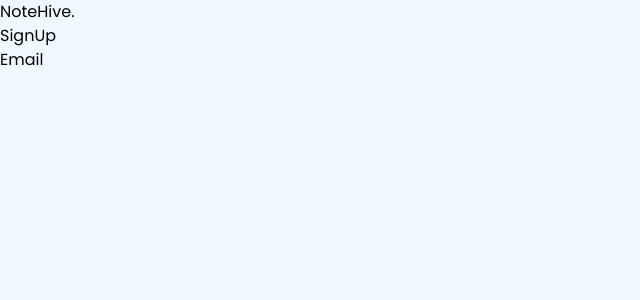
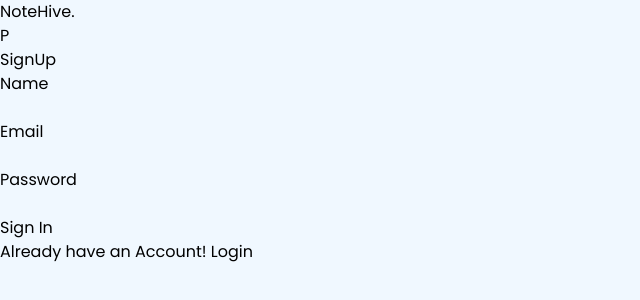
Before and after one commit to Rohanbasnet12/NoteHive, a React (Vite) app in the folder client/: page /signup in a window 1280 px wide. Shown: the top 300 px of the page, without its empty margins (0-640 px from the left). Built offline with nearby package versions, Linux system fonts and the light colour scheme.

Commit message:
Completed SignUp Page

```diff
--- a/client/src/components/Navbar.jsx
+++ b/client/src/components/Navbar.jsx
@@ -1,14 +1,18 @@
 import React from "react";
+import ProfileCard from "./ProfileCard";
 
 const Navbar = () => {
   return (
     <header className="z-50 sticky top-0 left-0 shadow-xl py-4 px-6">
-      <nav id="navbar">
+      <nav id="navbar" className="flex items-center justify-between">
         <div className="nav-head">
           <h1 className="font-semibold text-xl">
             NoteHive
             <span className="text-orange-600">.</span>
           </h1>
+        </div>
+        <div className="nav-profile-card">
+          <ProfileCard />
         </div>
       </nav>
     </header>
--- /dev/null
+++ b/client/src/components/ProfileCard.jsx
@@ -0,0 +1,14 @@
+import React from "react";
+
+const ProfileCard = () => {
+  return (
+    <div className="flex items-center justify-center gap-3">
+      <div className="profile-border rounded-full border-2 h-[40px] w-[40px] flex items-center justify-center bg-slate-400">
+        <h1 className="bg-transparent">P</h1>
+      </div>
+      <div className="dropDown-profile-item"></div>
+    </div>
+  );
+};
+
+export default ProfileCard;
--- a/client/src/pages/SignUp/SignUp.jsx
+++ b/client/src/pages/SignUp/SignUp.jsx
@@ -26,10 +26,28 @@ const SignUp = () => {
   return (
     <>
       <Navbar />
-      <div id="login" className="flex items-center justify-center mt-24">
+      <div id="login" className="flex items-center justify-center mt-16">
         <form onSubmit={handleSubmit} className="w-[350px]">
           <h1 className="text-center text-4xl font-bold py-4">SignUp</h1>
-
+          <div className="name-input pt-4">
+            <label htmlFor="name">Name</label>
+            <div className="border-b-2 border-zinc-600">
+              <input
+                type="name"
+                id="name"
+                name="name"
+                value={values.name}
+                onChange={handleChange}
+                onBlur={handleBlur}
+                className="w-full outline-none"
+              />
+            </div>
+            {errors.name && touched.name && (
+              <div className="error">
+                <p className="text-red-500 pt-1">{errors.name}</p>
+              </div>
+            )}
+          </div>
           <div className="email-input pt-4">
             <label htmlFor="email">Email</label>
             <div className="border-b-2 border-zinc-600">
@@ -43,7 +61,31 @@ const SignUp = () => {
                 className="w-full outline-none"
               />
             </div>
+            {errors.email && touched.email && (
+              <div className="error">
+                <p className="text-red-500 pt-1">{errors.email}</p>
+              </div>
+            )}
           </div>
+          <PasswordInput
+            value={values.password}
+            handleChange={handleChange}
+            handleBlur={handleBlur}
+            error={errors.password}
+            touched={touched.password}
+          />
+          <button
+            type="submit"
+            className="w-full bg-slate-800 text-white font-medium text-xl rounded-md py-2 my-5"
+          >
+            Sign In
+          </button>
+          <p className="text-center w-full font-medium text-md">
+            Already have an Account!
+            <Link to="/login">
+              <span className="font-bold cursor-pointer"> Login </span>
+            </Link>
+          </p>
         </form>
       </div>
     </>
--- a/client/src/schema/signUpSchema.js
+++ b/client/src/schema/signUpSchema.js
@@ -15,7 +15,7 @@ const passwordSchema = yup.string()
     .required("Password is required");
 
 export const signUpSchema = yup.object().shape({
-    username: usernameSchema,
+    name: usernameSchema,
     email: yup.string().email("Please enter a valid email").required("Email is required"),
     password: passwordSchema,
 });
```
